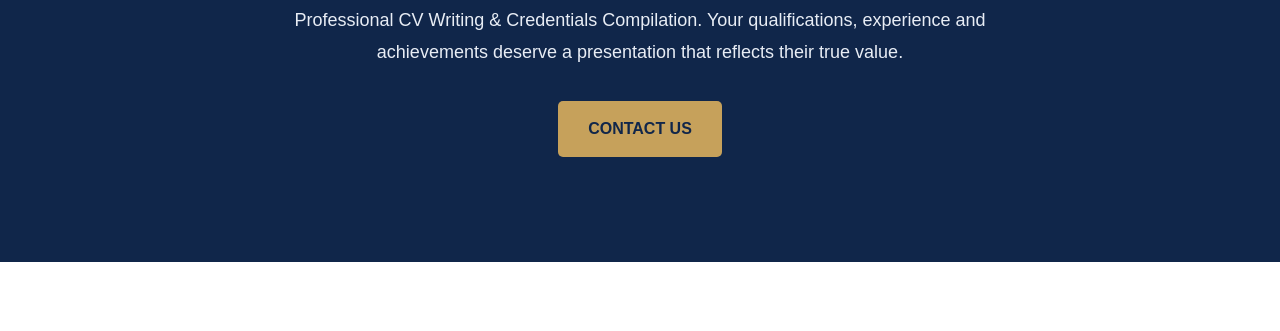
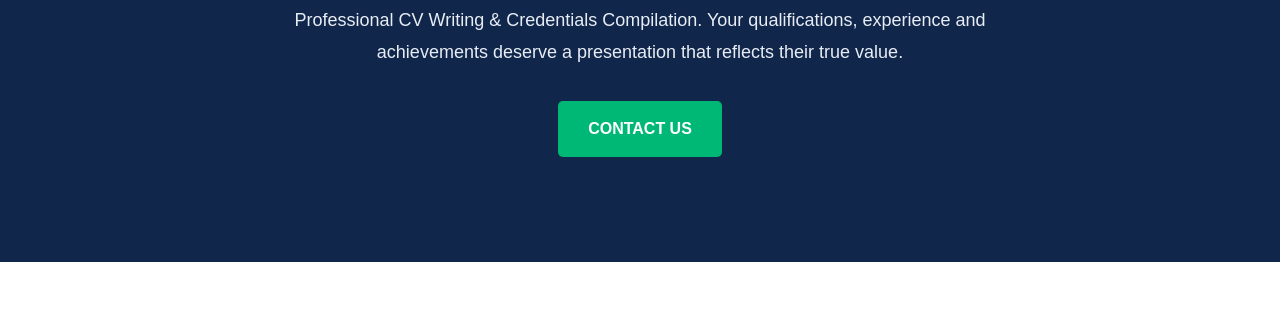
Before and after one commit to checkthen92-ship-it/CV, a plain HTML site: page index.html in a window 1280 px wide. Shown: the part 344-675 px from the top of the page. Drawn offline with Linux system fonts and the light colour scheme.

Commit message:
Change button colors to green and update styles
Updated button styles and added new CSS variables for green colors.

```diff
--- a/index.html
+++ b/index.html
@@ -13,6 +13,8 @@
 :root {
     --navy: #10264A;
     --gold: #C6A15B;
+    --green: #00B875;
+    --green-hover: #009E64;
     --white: #FFFFFF;
     --light: #F7F8FA;
     --text: #26364D;
@@ -92,10 +94,11 @@ nav a:hover {
     color: #E8EDF5;
 }
 
+/* GREEN CONTACT BUTTONS */
 .btn {
     display: inline-block;
-    background: var(--gold);
-    color: var(--navy);
+    background: var(--green);
+    color: var(--white);
     text-decoration: none;
     padding: 14px 30px;
     border-radius: 5px;
@@ -104,7 +107,7 @@ nav a:hover {
 }
 
 .btn:hover {
-    background: var(--white);
+    background: var(--green-hover);
     transform: translateY(-3px);
 }
 
@@ -501,7 +504,6 @@ footer a {
     </p>
 
     <div class="motivation-block">
-
         <h3>1. YOUR CURRENT SITUATION IS NOT YOUR IDENTITY.</h3>
 
         <p>
@@ -529,11 +531,9 @@ footer a {
             Do not allow a temporary circumstance
             to become a permanent definition of yourself.
         </p>
-
     </div>
 
     <div class="motivation-block">
-
         <h3>2. DO NOT MEASURE YOUR PROGRESS USING SOMEONE ELSE'S CLOCK.</h3>
 
         <p>
@@ -563,11 +563,9 @@ footer a {
             Give yourself the opportunity to grow
             at a pace that allows you to build properly.
         </p>
-
     </div>
 
     <div class="motivation-block">
-
         <h3>3. REJECTION DOES NOT ERASE YOUR QUALIFICATIONS.</h3>
 
         <p>
@@ -594,11 +592,9 @@ footer a {
             Let disappointment encourage a useful review,
             not a permanent loss of confidence.
         </p>
-
     </div>
 
     <div class="motivation-block">
-
         <h3>4. YOUR SMALL ACHIEVEMENTS DESERVE RECOGNITION.</h3>
 
         <p>
@@ -621,11 +617,9 @@ footer a {
             and communicate your contributions
             when preparing your CV or attending interviews.
         </p>
-
     </div>
 
     <div class="motivation-block">
-
         <h3>5. NEVER STOP INVESTING IN YOURSELF.</h3>
 
         <p>
@@ -653,11 +647,9 @@ footer a {
             Consistent improvement can create
             meaningful opportunities over time.
         </p>
-
     </div>
 
     <div class="motivation-block">
-
         <h3>6. PRESENT YOURSELF WITH CONFIDENCE.</h3>
 
         <p>
@@ -680,11 +672,9 @@ footer a {
             of preparing yourself properly before
             an opportunity comes.
         </p>
-
     </div>
 
     <div class="motivation-block">
-
         <h3>7. GIVE YOURSELF PERMISSION TO BEGIN AGAIN.</h3>
 
         <p>
@@ -713,7 +703,6 @@ footer a {
             make better decisions and move forward
             with renewed purpose.
         </p>
-
     </div>
 
     <div class="motivation-quote">
@@ -724,7 +713,6 @@ footer a {
     </div>
 
     <div class="motivation-block">
-
         <h3>8. TAKE THE NEXT STEP, EVEN IF IT IS A SMALL ONE.</h3>
 
         <p>
@@ -746,11 +734,9 @@ footer a {
             and give yourself a genuine opportunity
             to make progress.
         </p>
-
     </div>
 
     <div class="motivation-ending">
-
         <h3>YOUR FUTURE STILL HAS ROOM TO GROW.</h3>
 
         <p>
@@ -774,7 +760,6 @@ footer a {
         <br>
 
         <h3>YOUR CAREER, OUR PRIORITY!</h3>
-
     </div>
 
 </div>
```
